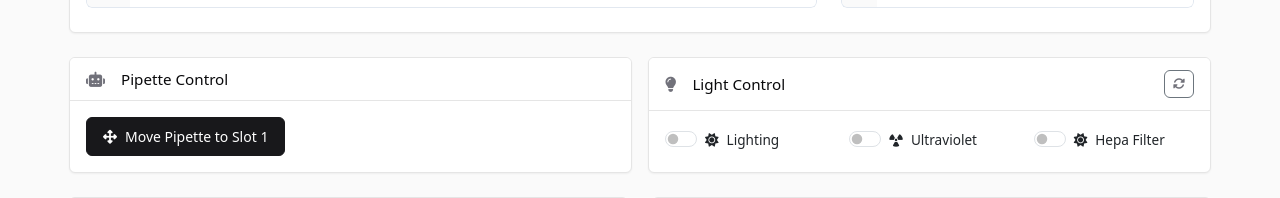
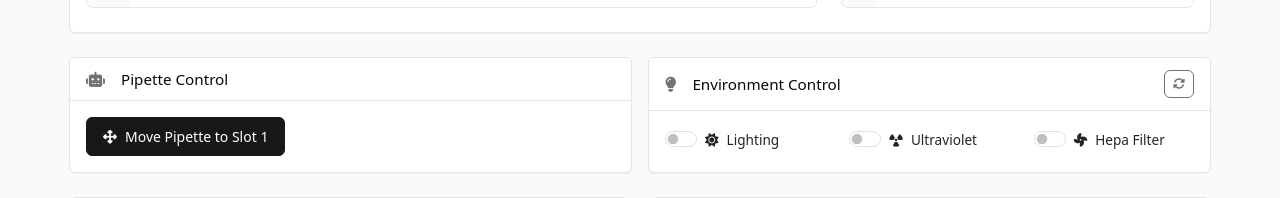
Before and after one commit to cwingho/test-protocol-api, a plain HTML site: page index.html in a window 1280 px wide. Shown: the part 130-328 px from the top of the page. Drawn offline with Linux system fonts and the light colour scheme; no server answers.

Commit message:
update fan icon and section title

```diff
--- a/index.html
+++ b/index.html
@@ -84,7 +84,7 @@
                             <div class="card-header">
                                 <h4 class="mb-0 d-flex align-items-center">
                                     <i class="fas fa-lightbulb me-3"></i>
-                                    Light Control
+                                    Environment Control
                                     <button class="btn btn-sm btn-outline-secondary ms-auto" id="refreshLightsBtn">
                                         <i class="fas fa-sync-alt"></i>
                                     </button>
@@ -113,7 +113,7 @@
                                             <div class="form-check form-switch">
                                                 <input class="form-check-input" type="checkbox" id="fanToggle">
                                                 <label class="form-check-label" for="fanToggle">
-                                                    <i class="fas fa-sun me-2"></i>Hepa Filter
+                                                    <i class="fas fa-fan me-2"></i>Hepa Filter
                                                 </label>
                                             </div>
                                         </div>
```
